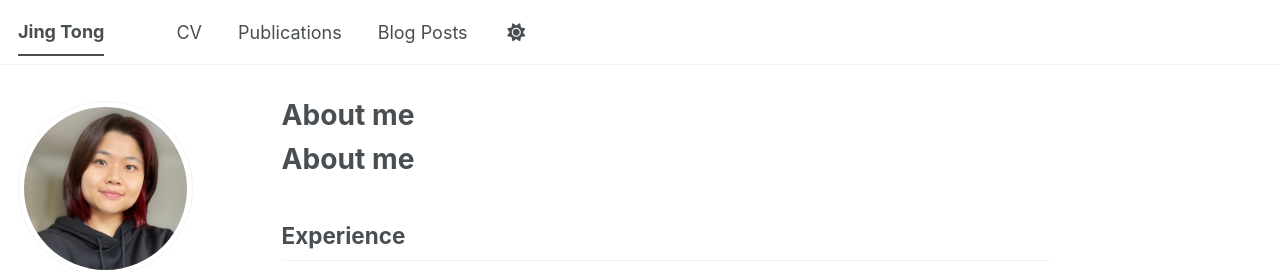
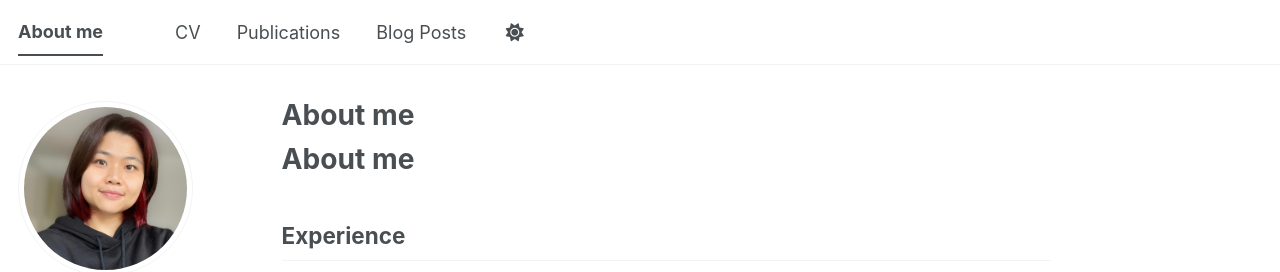
Before and after one commit to JingTong01/jingtong01.github.io, a Jekyll site: the page built from _pages/about.md, in a window 1280 px wide. Shown: the top 272 px of the page. Built offline with Jekyll 4.4.1, drawn with Linux system fonts in a browser that asks for light colours; some web fonts are replaced; a script bundle is joined from its source files by our own code; library files that are not in the unit come from our copies; our own code applies the rules of GitHub Pages for plain Markdown files.

Commit message:
Update _config.yml

```diff
--- a/_config.yml
+++ b/_config.yml
@@ -9,9 +9,9 @@
 # Basic Site Settings
 locale                   :
 site_theme               : "default" # The available themes options are "default", "air", "sunrise", "mint", "dirt" and "contrast"
-title                    : "Jing Tong"
+title                    : "About me"
 title_separator          : "-"
-name                     : &name "Jing Tong"
+name                     : &name "About me"
 description              : &description "Your Name's academic portfolio"   # Update this with a general description of your site, this is the default if not overridden by a page
 url                      : "https://jingtong01.github.io" # The base hostname & protocol for your site e.g. "https://[your GitHub username].github.io",
                                                            # or if you already have some other page hosted on Github then use "https://[your GitHub username].github.io/[Your Repo Name]"
```
